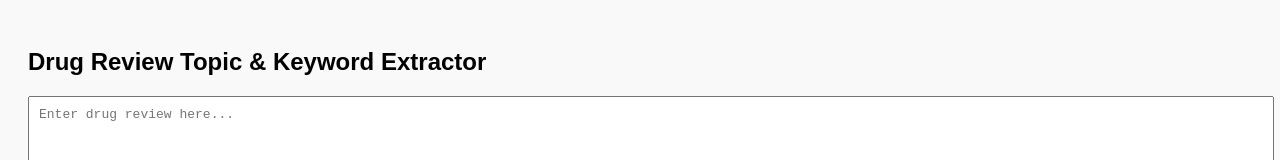
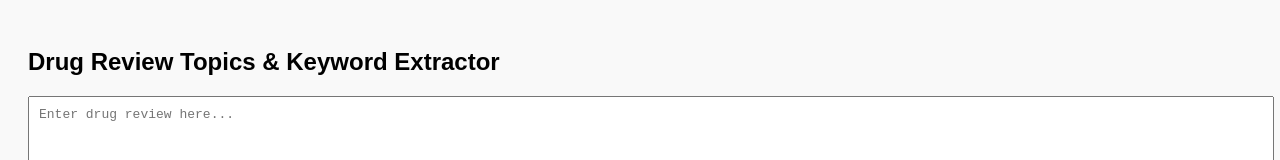
Before and after one commit to namu05/drug_review_app, a plain HTML site: page frontend/index.html in a window 1280 px wide. Shown: the top 160 px of the page. Drawn offline with Linux system fonts and the light colour scheme.

Commit message:
Front end changes

```diff
--- a/frontend/index.html
+++ b/frontend/index.html
@@ -11,7 +11,7 @@
   </style>
 </head>
 <body>
-  <h2>Drug Review Topic & Keyword Extractor</h2>
+  <h2>Drug Review Topics & Keyword Extractor</h2>
   <textarea id="review" placeholder="Enter drug review here..."></textarea><br>
   <button onclick="analyze()">Analyze</button>
 
```
